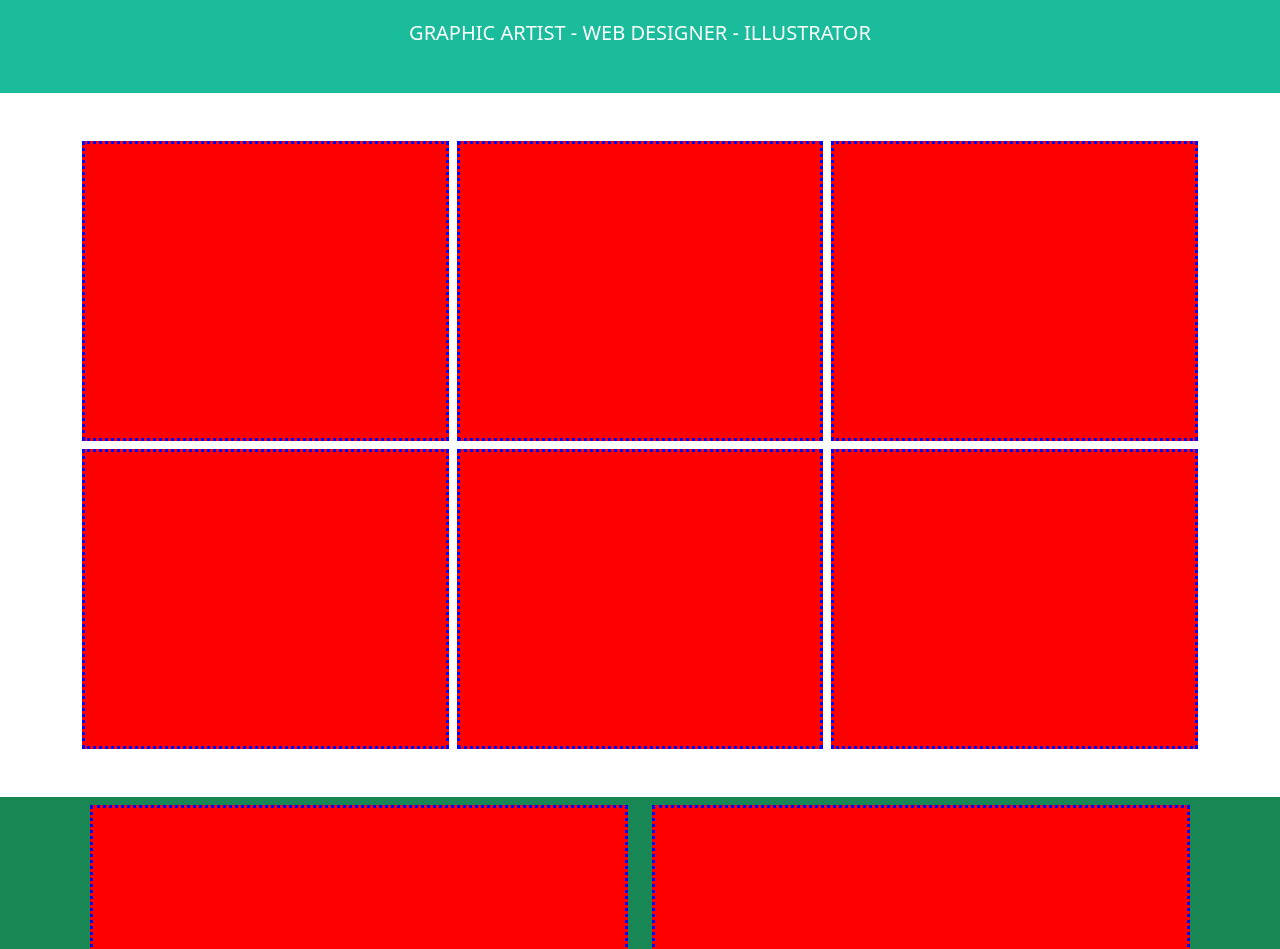
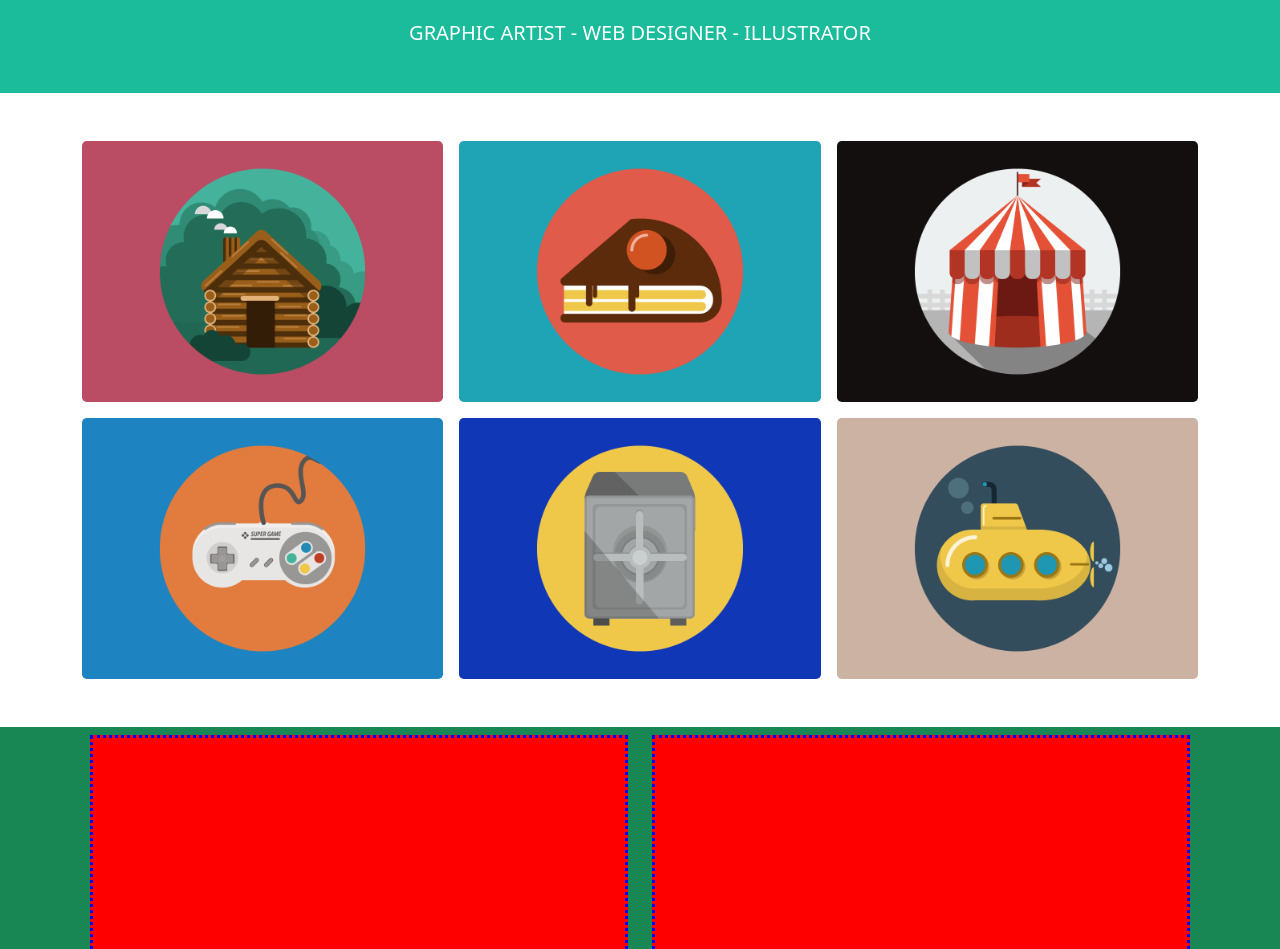
Before and after one commit to LorenzoOgnibene/html-css-bootstrap-freelancer, a plain HTML site: page index.html in a window 1280 px wide. Shown: the part 522-1471 px from the top of the page. Drawn offline with nearby package versions, Linux system fonts and the light colour scheme.

Commit message:
Add main cards

```diff
--- a/index.html
+++ b/index.html
@@ -63,24 +63,36 @@
                 </div>
             </section>
             <section class="main-cards container mb-5">
-                <div class="row g-2">
+                <div class="row g-3">
                     <div class="col-12 col-md-6 col-lg-4">
-                        <div class="central-cards"></div>
+                        <div class="">
+                            <img class="img-fluid rounded-3" src="./img/cabin.png" alt="">
+                        </div>
                     </div>
                     <div class="col-12 col-md-6 col-lg-4">
-                        <div class="central-cards"></div>
+                        <div class="">
+                            <img class="img-fluid rounded-3" src="./img/cake.png" alt="">
+                        </div>
                     </div>
                     <div class="col-12 col-md-6 col-lg-4">
-                        <div class="central-cards"></div>
+                        <div class="">
+                            <img class="img-fluid rounded-3" src="./img/circus.png" alt="">
+                        </div>
                     </div>
                     <div class="col-12 col-md-6 col-lg-4">
-                        <div class="central-cards"></div>
+                        <div class="">
+                            <img class="img-fluid rounded-3" src="./img/game.png" alt="">
+                        </div>
                     </div>
                     <div class="col-12 col-md-6 col-lg-4">
-                        <div class="central-cards"></div>
+                        <div class="">
+                            <img class="img-fluid rounded-3" src="./img/safe.png" alt="">
+                        </div>
                     </div>
                     <div class="col-12 col-md-6 col-lg-4">
-                        <div class="central-cards"></div>
+                        <div class="">
+                            <img class="img-fluid rounded-3" src="./img/submarine.png" alt="">
+                        </div>
                     </div>
                 </div>
             </section>
```
